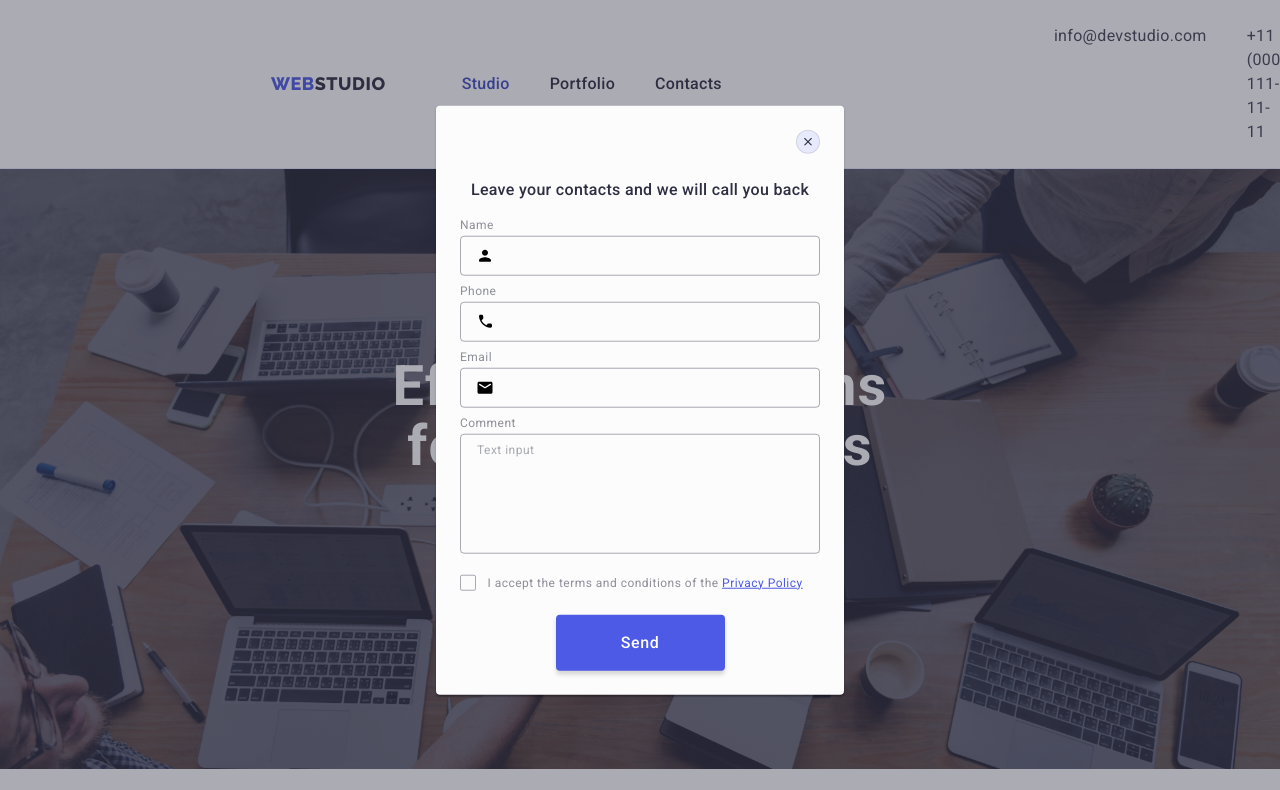
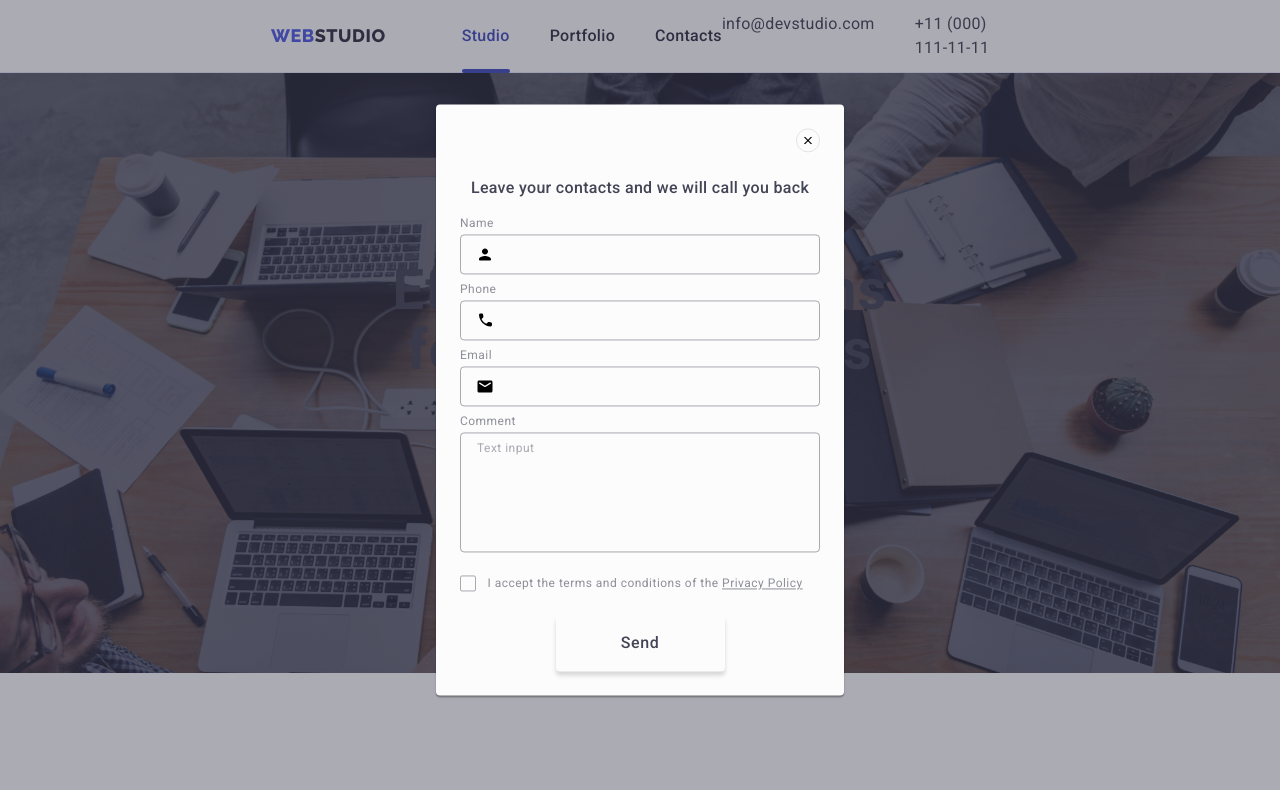
Before and after one commit to Viktor1907/goit-markup-hw-06, a plain HTML site: page index.html in a window 1280 px wide. Both pictures are taken after a click on the button "Order Service". Shown: the top 790 px of the page. Drawn offline with nearby package versions, Linux system fonts and the light colour scheme.

Commit message:
Header-2

```diff
--- a/css/styles.css
+++ b/css/styles.css
@@ -1,25 +1,50 @@
-html {
-    box-sizing: border-box;
+:root {
+    --text-color: #434455;
+    --title-color: #2e2f42;
+    --dark-background: #2e2f42;
+    --borders-color: #e7e9fc;
+    --middle-background: #f4f4fd;
+    --accent-color: #4d5ae5;
+    --button-hover: #404bbf;
+    --white-color: #ffffff;
+    --icon-bg: #f4f4fd;
+    --footer-hover: #31d0aa;
+    --customers-logo: #8e8f99;
+
+    --transition: 250ms cubic-bezier(0.4, 0, 0.2, 1);
 }
 
-*,
-*::before,
-*::after {
-    box-sizing: inherit;
+  /*! Main */
+
+body {
+    font-family: "Roboto", sans-serif;
+    font-size: 16px;
+    line-height: 1.5;
+    letter-spacing: 0.02em;
+    color: var(--text-color);
+    background-color: var(--white-color);
 }
 
-:root {
-    --primary-text-color: #434455;
-    --title-text-color: #2E2F42;
-    --accent-color: #404bbf;
-    --primary-bg-color: #ffffff;
-    --sectoin-bg-color:#F4F4FD;
-    --footer-logo-color: #4d5ae5;
-    --border-image: #e7e9fc ;
-    --customers-logo: #8e8f99;
-    --footer-hover: #31d0aa;
+.list {
+    list-style: none;
+}
 
-    --transition: 250ms cubic-bezier(0.4, 0, 0.2, 1);
+.link {
+    text-decoration: none;
+}
+
+h1,
+h2,
+h3,
+p {
+    margin-top: 0;
+    margin-bottom: 0;
+}
+
+ul {
+    margin-top: 0;
+    margin-bottom: 0;
+    padding-left: 0;
 }
 
 img {
@@ -28,185 +53,134 @@ img {
     height: auto;
 }
 
-body {
-    font-family: "Roboto", sans-serif;
-    font-size: 16px;
-    letter-spacing: 0.02em;
-    background-color:var(--primary-bg-color);
-    color: var(--primary-text-color);
-}
-
-p,
-h1,
-h2,
-h3,
-h4,
-h5,
-h6 {
-    margin: 0;
-}
-
-ul,
-ol {
-    margin: 0;
-    padding: 0;
-}
-
-.list {
-    list-style-type: none;
-    padding: 0;
-    margin: 0;
-}
-
-.link {
-    text-decoration: none;
-}
-
 .container {
+    margin-left: auto;
+    margin-right: auto;
+    max-width: 426px;
     width: 100%;
-    max-width: 1158px;
-    margin: 0 auto;
-    padding: 0 16px;
+    padding-right: 16px;
+    padding-left: 16px;
 }
 
 .section-title {
     margin-bottom: 72px;
     text-align: center;
+
     letter-spacing: 0.02em;
     font-size: 36px;
     line-height: 1.11;
-    color: var(--title-text-color);
+    color: var(--title-color);
 }
 
 .visually-hidden {
     position: absolute;
+    white-space: nowrap;
     width: 1px;
     height: 1px;
-    margin: -1px;
+    overflow: hidden;
     border: 0;
     padding: 0;
-    white-space: nowrap;
-    clip-path: inset(100%);
     clip: rect(0 0 0 0);
-    overflow: hidden;
-    }
+    clip-path: inset(50%);
+    margin: -1px;
+}
 
-/* HEADER */
+  /* Header */
 
 .header {
-    border-bottom: 1px solid #e7e9fc;
-    box-shadow: 0px 2px 1px rgba(46, 47, 66, 0.08), 0px 1px 1px rgba(46, 47, 66, 0.16),
-    0px 1px 6px rgba(46, 47, 66, 0.08);
+    border-bottom: 1px solid var(--borders-color);
+    box-shadow: 0px 2px 1px rgba(46, 47, 66, 0.08),
+    0px 1px 1px rgba(46, 47, 66, 0.16), 0px 1px 6px rgba(46, 47, 66, 0.08);
+}
+
+.navigation {
+    display: flex;
+    align-items: center;
+}
+
+.menu-list {
+    display: none;
 }
 
 .header-container {
     display: flex;
     align-items: center;
-    gap: 332px;
 }
 
-/* header-logo */
+.logo {
+    margin-right: 76px;
 
-.header-logo {
     font-family: "Raleway", sans-serif;
     font-weight: 800;
     font-size: 18px;
     line-height: 1.17;
     letter-spacing: 0.03em;
     text-transform: uppercase;
-    text-decoration: none;
-    color: var(--footer-logo-color);
-    margin-right: 76px;
-    padding: 24px 0;;
+    color: var(--accent-color);
+}
+.logo-black {
+    color: var(--title-color);
+}
+.logo-white {
+    color: var(--middle-background);
 }
 
-.style-logos.link {
-    font-family: "Raleway";
+.nav-item {
+    position: relative;
+    padding: 24px 0;
+
+    display: block;
+    font-family: inherit;
     font-style: normal;
-    text-decoration: none;
-    font-weight: 800;
-    font-size: 18px;
-    line-height: 1.17;
-    letter-spacing: 0.03em;
-    text-transform: uppercase;
-    color: var(--title-text-color);
+    font-weight: 500;
+    font-size: 16px;
+    line-height: 1.5;
+    letter-spacing: 0.02em;
+    color: var(--title-color);
+
+    transition: color var(--transition);
 }
 
-/* header-navigation */
+.nav-item.current-site::after {
+    content: "";
+    position: absolute;
+    left: 0;
+    bottom: -1px;
 
-.header-navigation {
-    display: flex;
-    align-items: center;
+    height: 4px;
+    width: 100%;
+    border-radius: 2px;
+    background-color: var(--button-hover);
 }
 
-.site-nav {
+.nav-item:hover,
+.nav-item:focus,
+.current-site {
+    color: var(--button-hover);
+}
+
+.contact {
+    font-family: inherit;
+    font-style: normal;
+    font-size: 16px;
+    line-height: 1.5;
+    letter-spacing: 0.02em;
+    color: var(--text-color);
+
+    transition: color var(--transition);
+}
+.contact:hover,
+.contact:focus {
+    color: var(--button-hover);
+}
+
+.contact-list {
     display: flex;
     gap: 40px;
 }
 
-.item {
-    padding-top: 24px;
-    padding-bottom: 24px;
-}
-
-.site-link {
-    font-weight: 500;
-    font-size: 16px;
-    line-height: 1.5;
-    letter-spacing: 0.02em;
-    color: var(--title-text-color);
-    padding-top: 24px;
-    padding-bottom: 24px;
-    display: block;
-    transition-property: color;
-    transition-duration: 250ms;
-    transition-timing-function: cubic-bezier(0.4, 0, 0.2, 1);
-    position: relative;
-}
-
-.site-link.link:hover,
-.site-link.link:focus,
-.site-link.current {
-    color: var(--accent-color);
-}
-
-.site-link.current::after {
-    content: '';
-    position: absolute;
-    left: 0;
-    bottom: 0;
-    bottom: -1px;
-    width: 100%;
-    height: 4px;
-    border-radius: 2px;
-    background-color: var(--accent-color);
-}
-
-/*  header-address  */
-.adress {
-    font-style: normal;
+.contacts {
     margin-left: auto;
-}
-.adress-contacts {
-    display: flex;
-    gap: 40px;
-}
-
-.adress-link {
-    font-size: 16px;
-    line-height: 1.5;
-    letter-spacing: 0.02em;
-    color: var(--primary-text-color);
-    display: block;
-    padding: 24px 0;
-    transition-property: color;
-    transition-duration: 250ms;
-    transition-timing-function: cubic-bezier(0.4, 0, 0.2, 1);
-}
-
-.adress-contacts .link:hover,
-.adress-contacts .link:focus {
-    color: var(--accent-color);
 }
 
 .hamburger-btn {
@@ -217,10 +191,10 @@ ol {
 }
 
 .hamburger-icon {
-    stroke: var(--title-text-color);
+    stroke: var(--dark-background);
 }
 
-/* Mobile-Menu */
+  /* Mobile-Menu */
 
 .modal-close-btn.menu-close-btn {
     background-color: transparent;
@@ -232,7 +206,8 @@ ol {
     top: 0;
     left: 0;
     z-index: 10;
-    background-color: var(--primary-bg-color);
+
+    background-color: #fff;
 
     transform: translateY(-100%);
     transition: transform var(--transition);
@@ -246,9 +221,11 @@ ol {
     position: relative;
     display: flex;
     flex-direction: column;
+
     padding: 80px 35px 40px 40px;
     max-width: 428px;
     height: 100%;
+
     margin-left: auto;
     margin-right: auto;
 }
@@ -261,23 +238,24 @@ ol {
     font-size: 36px;
     line-height: 1.11;
     letter-spacing: 0.02em;
-    color: var(--footer-logo-color);
+    color: var(--accent-color);
 }
 
 .mail-contact {
     display: inline-block;
     margin-bottom: 48px;
+
     font-style: normal;
     font-weight: 500;
     font-size: 20px;
     line-height: 1.2;
     letter-spacing: 0.02em;
-    color: var(--primary-text-color);
+    color: var(--text-color);
 }
 
 .mail-contact:hover,
 .tel-contact:hover {
-    color: var(--accent-color);
+    color: var(--button-hover);
 }
 
 .mob-menu-item {
@@ -289,11 +267,11 @@ ol {
     font-size: 36px;
     line-height: 1.11;
     letter-spacing: 0.02em;
-    color: var(--title-text-color);
+    color: var(--title-color);
 }
 
 .current-site {
-    color: var(--accent-color);
+    color: var(--button-hover);
 }
 
 .mobile-contacts {
@@ -304,6 +282,13 @@ ol {
     display: flex;
     justify-content: space-between;
 }
+
+
+
+
+
+
+
 
 /* Header-buttion */
 
--- a/index.html
+++ b/index.html
@@ -3,55 +3,56 @@
 
 <head>
     <meta charset="UTF-8" />
-    <meta http-equiv="X-UA-Compatible" content="IE=edge">
-    <meta name="viewport" content="width=device-width, initial-scale=1.0">
-    <title>WEB STUDIO</title>
-    <link href="https://fonts.googleapis.com" rel="preconnect" />
-    <link href="https://fonts.gstatic.com" rel="preconnect" crossorigin />
-    <link href="https://fonts.googleapis.com/css2?family=Raleway:wght@800&family=Roboto:wght@400;500;700&display=swap"
+    <meta http-equiv="X-UA-Compatible" content="IE=edge" />
+    <meta name="viewport" content="width=device-width, initial-scale=1.0" />
+    <title>Web Studio</title>
+
+    <link rel="preconnect" href="https://fonts.googleapis.com" />
+    <link rel="preconnect" href="https://fonts.gstatic.com" crossorigin />
+    <link
+        href="https://fonts.googleapis.com/css2?family=Raleway:wght@800&family=Roboto:wght@400;500;700;900&display=swap"
         rel="stylesheet" />
     <link href="https://cdn.jsdelivr.net/npm/modern-normalize@2.0.0/modern-normalize.min.css" rel="stylesheet" />
-    <link rel="stylesheet"
-        href="https://cdnjs.cloudflare.com/ajax/libs/modern-normalize/1.0.0/modern-normalize.min.css" />
     <link rel="stylesheet" href="./css/styles.css" />
     <link rel="stylesheet" href="./css/media.css" />
 </head>
 
 <body>
-    <!--HEADER-->
+    <!-- Header -->
     <header class="header">
         <div class="container header-container">
-            <nav class="header-navigation">
-                <a class="header-logo" href="./index.html">Web<span class="style-logos link">Studio</span></a>
-                <ul class="site-nav list">
-                    <li class="site-item">
-                        <a href="./index.html" class="site-link current link">Studio</a>
+            <nav class="navigation">
+                <a href="./index.html" class="logo link logo-header">Web<span class="logo-black">Studio</span></a>
+                <ul class="list menu-list">
+                    <li class="menu-item">
+                        <a href="./index.html" class="nav-item link current-site">Studio</a>
                     </li>
-                    <li class="site-item">
-                        <a href="./portfolio.html" class="site-link link">Portfolio</a>
+                    <li class="menu-item">
+                        <a href="./portfolio.html" class="nav-item link">Portfolio</a>
                     </li>
-                    <li class="site-item">
-                        <a class="site-link link" href="">Contacts</a>
+                    <li class="menu-item">
+                        <a href="" class="nav-item link">Contacts</a>
                     </li>
                 </ul>
             </nav>
 
-            <address class="adress">
-                <ul class="adress-contacts list">
-                    <li>
-                        <a href="mailto:info@devstudio.com" class="adress-link link">info@devstudio.com</a>
+            <address class="contacts">
+                <ul class="list contact-list">
+                    <li class="contact-item">
+                        <a href="mailto:info@devstudio.com" class="contact link">info@devstudio.com</a>
                     </li>
-                    <li>
-                        <a href="tel:+110001111111" class="adress-link link">+11
-                            (000) 111-11-11</a>
+                    <li class="contact-item">
+                        <a href="tel:+110001111111" class="contact link">+11 (000) 111-11-11</a>
                     </li>
                 </ul>
             </address>
+
             <button class="hamburger-btn js-open-menu" type="button">
                 <svg class="hamburger-icon" width="32" height="22">
                     <use href="./images/icons.svg#menu-hamburger"></use>
                 </svg>
             </button>
+        </div>
 
         <!-- mobile Menu -->
         <div class="mobile-menu js-menu-container">
@@ -121,10 +122,7 @@
                 </div>
             </div>
         </div>
-        </div>
     </header>
-
-
 
     <main class="main">
 
```
Also changed, not shown: css/media.css (+5 -5 lines). Lines whose indentation alone changed are shown as unchanged.
